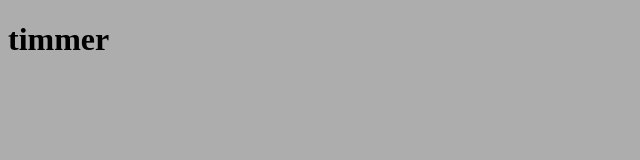
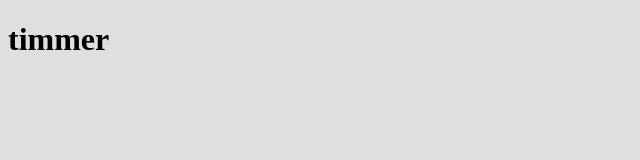
Before and after one commit to Pragatikumari12/timer, a plain HTML site: page index.html in a window 1280 px wide. Shown: the whole page, without its empty margins (0-640 px from the left). Drawn offline with Linux system fonts and the light colour scheme.

Commit message:
little change

```diff
--- a/style.css
+++ b/style.css
@@ -1,3 +1,3 @@
 body{
-    background: #adadad;
+    background: #dfdfdf;
 }
```
